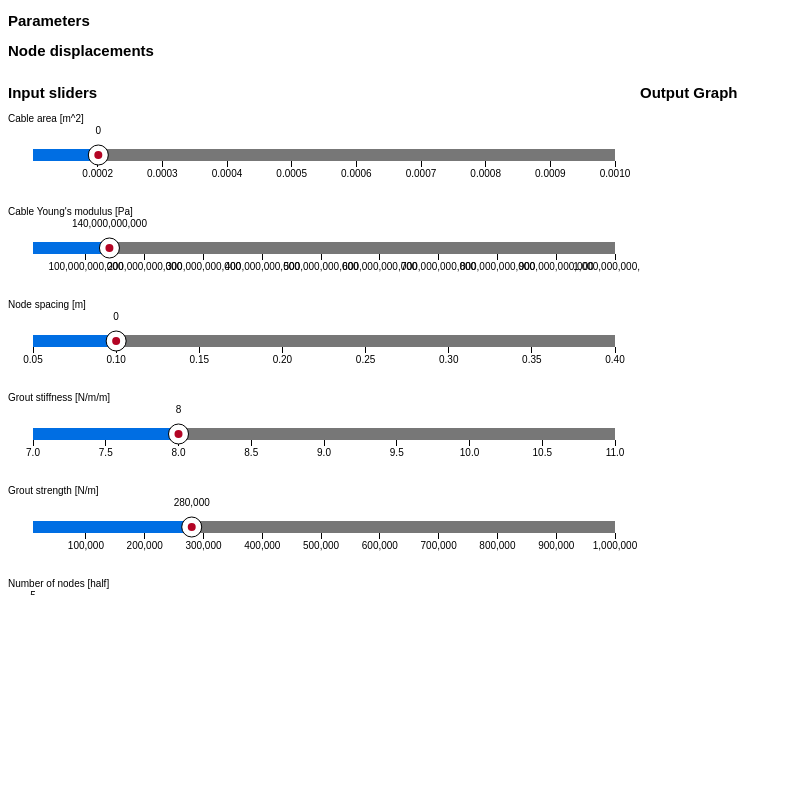
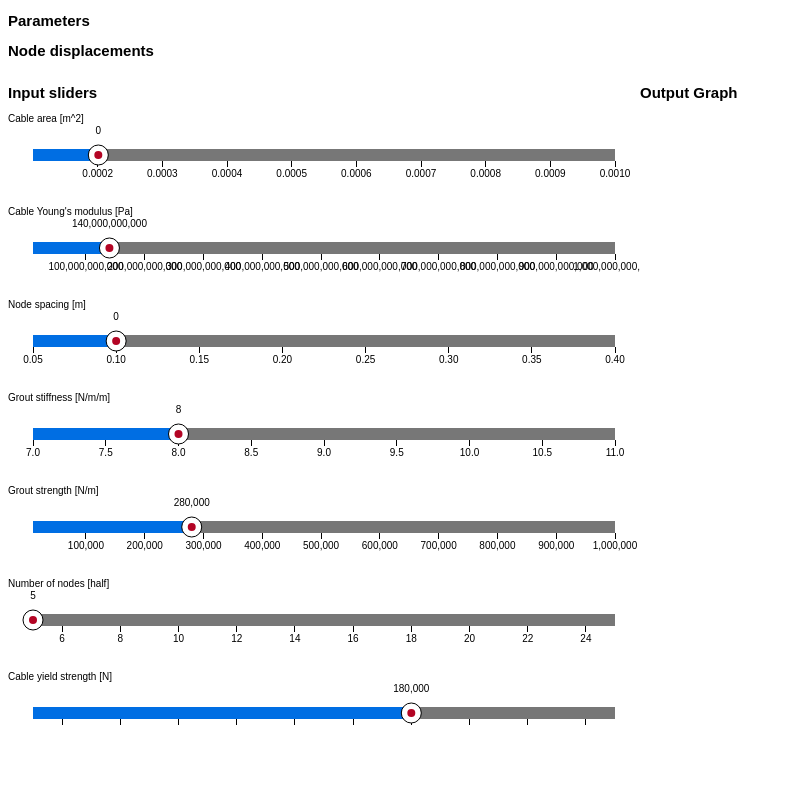
Before and after one commit to itascaconsulting/jstechdemo, a plain HTML site: page index.html in a window 1280 px wide. Shown: the whole page, without its empty margins (0-792 px from the left). Drawn offline with Linux system fonts and the light colour scheme; a script that the page names is missing.

Commit message:
changed height of sliders to 82% of the viewport height

```diff
--- a/styles.css
+++ b/styles.css
@@ -28,7 +28,7 @@ body {
 #section__slider {
   width: 50%;
   float:left;
-  height: 524px;
+  height: 82vh;
   overflow:scroll;
 }
 
```
